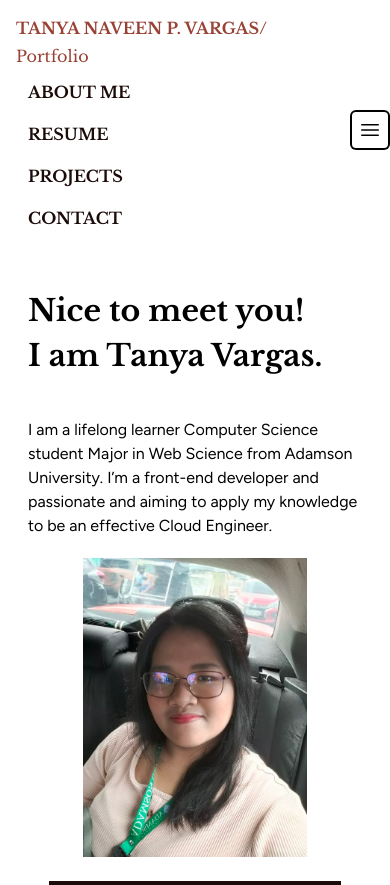
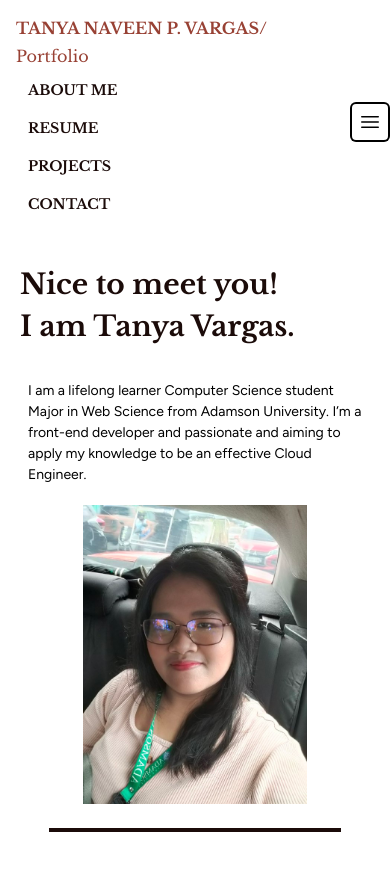
Before and after one commit to aya-y-aya/Portfolio, a website: page src/index.html in a window 390 px wide. Both pictures are taken after a click on the button "Open main menu". After the commit the page ends 844 px from the top, so only its background shows below. Drawn offline with nearby package versions, Linux system fonts and the light colour scheme.

Commit message:
fixed responsiveness of Navigatin Bar and Introduction Section

```diff
--- a/src/index.html
+++ b/src/index.html
@@ -7,10 +7,10 @@
     <script src="./script.js"></script>
     <title>Portfolio</title>
 </head>
-<body class="bg-white">
+<body class="bg-white overflow-x-hidden">
     <!-- Navigation Bar Section -->
     <nav class="relative bg-white p-4">
-        <div class="flex sm:items-stretch md:justify-start lg:justify-around flex-1">
+        <div class="flex sm:items-stretch justify-start md:justify-evenly lg:justify-around flex-1">
             <div class="flex items-start lg:items-center flex-col lg:flex-row text-rosy-copper-600 gap-1">
                 <div class="font-bold font-libre-baskerville">TANYA NAVEEN P. VARGAS/</div>
                 <div class="font-libre-baskerville">Portfolio</div>
@@ -36,10 +36,10 @@
 
         <div class="hidden sm:hidden" id="mobile-menu">
             <div class="space-y-0.5 px-2 pb-1.5 pt-1">
-                <a href="#" class="block rounded-md bg-gray-950/50 px-1 py-2 text-base font-bold font-libre-baskerville text-rosy-copper-950">ABOUT ME</a>
-                <a href="#" class="block rounded-md px-1 py-2 text-base font-bold font-libre-baskerville text-rosy-copper-950 hover:bg-gray-100">RESUME</a>
-                <a href="#" class="block rounded-md px-1 py-2 text-base font-bold font-libre-baskerville text-rosy-copper-950 hover:bg-gray-100">PROJECTS</a>
-                <a href="#" class="block rounded-md px-1 py-2 text-base font-bold font-libre-baskerville text-rosy-copper-950 hover:bg-gray-100">CONTACT</a>
+                <a href="#" class="block rounded-md bg-gray-950/50 px-1 py-2 text-sm font-bold font-libre-baskerville text-rosy-copper-950">ABOUT ME</a>
+                <a href="#" class="block rounded-md px-1 py-2 text-sm font-bold font-libre-baskerville text-rosy-copper-950 hover:bg-gray-100">RESUME</a>
+                <a href="#" class="block rounded-md px-1 py-2 text-sm font-bold font-libre-baskerville text-rosy-copper-950 hover:bg-gray-100">PROJECTS</a>
+                <a href="#" class="block rounded-md px-1 py-2 text-sm font-bold font-libre-baskerville text-rosy-copper-950 hover:bg-gray-100">CONTACT</a>
             </div>
         </div>
     </nav>
@@ -48,11 +48,11 @@
     <section class="flex flex-col items-center">
         <div class="flex p-4 flex-col md:flex-row w-full max-h-max justify-center items-center">
             <div class="w-full md:w-1/2 space-y-4">
-                <div class="p-3">
-                    <h1 class="font-bold font-libre-baskerville text-[30px] lg:text-[48px]">Nice to meet you!</h1>
-                    <h1 class="font-bold font-libre-baskerville text-[30px] lg:text-[48px]">I am Tanya Vargas.</h1>
+                <div class="p-1 lg:p-3">
+                    <h1 class="font-bold font-libre-baskerville text-[28px] md:text-[38px] lg:text-[48px] text-rosy-copper-950">Nice to meet you!</h1>
+                    <h1 class="font-bold font-libre-baskerville text-[28px] md:text-[38px] lg:text-[48px] text-rosy-copper-950">I am Tanya Vargas.</h1>
                 </div>
-                <p class="font-figtree text-[16px] w-fit p-3 sm:justify-around">I am a lifelong learner Computer Science student Major in Web Science from Adamson University. I&rsquo;m a front-end developer and passionate and aiming to apply my knowledge to be an effective Cloud Engineer.</p>
+                <p class="font-figtree text-[14px] md:text-[16px] lg:text-[18px] w-fit p-3 sm:justify-around">I am a lifelong learner Computer Science student Major in Web Science from Adamson University. I&rsquo;m a front-end developer and passionate and aiming to apply my knowledge to be an effective Cloud Engineer.</p>
             </div>
             <div class="flex w-56 h-max m-2">
                 <img src="../assets/images/picture.jpg" alt="Picture">
@@ -60,11 +60,6 @@
         </div>
         <hr class="border-2 border-solid border-rosy-copper-950 w-3/4">
     </section>
-
-        <!-- Nice to meet you!
-        I am Tanya Vargas. -->
-        <!-- I am a lifelong learner Computer Science student Major in Web Science from Adamson University. I’m a front-end developer and passionate and aiming to apply my knowledge to be an effective Cloud Engineer. -->
-        <!-- insert image -->
 
     <!-- Skills Section -->
 
```
Also changed, not shown: src/styles.css.
